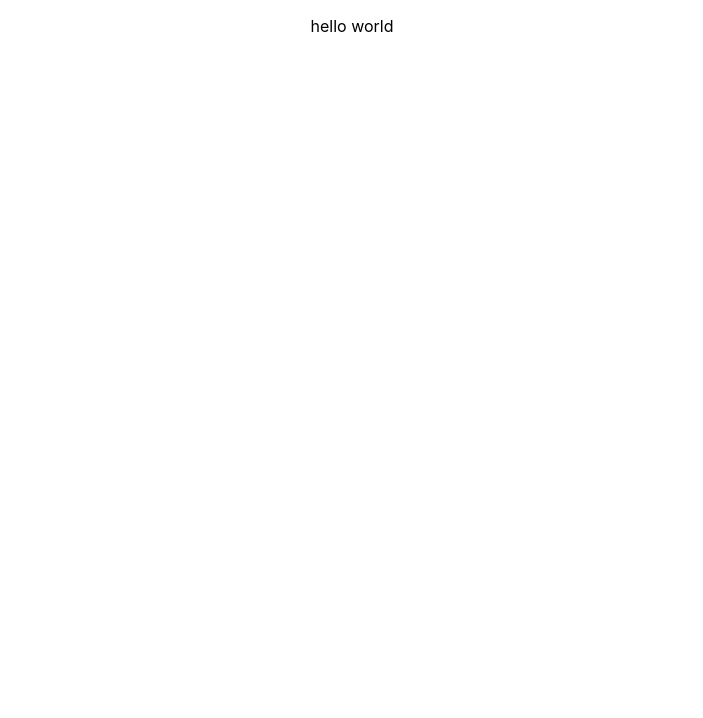
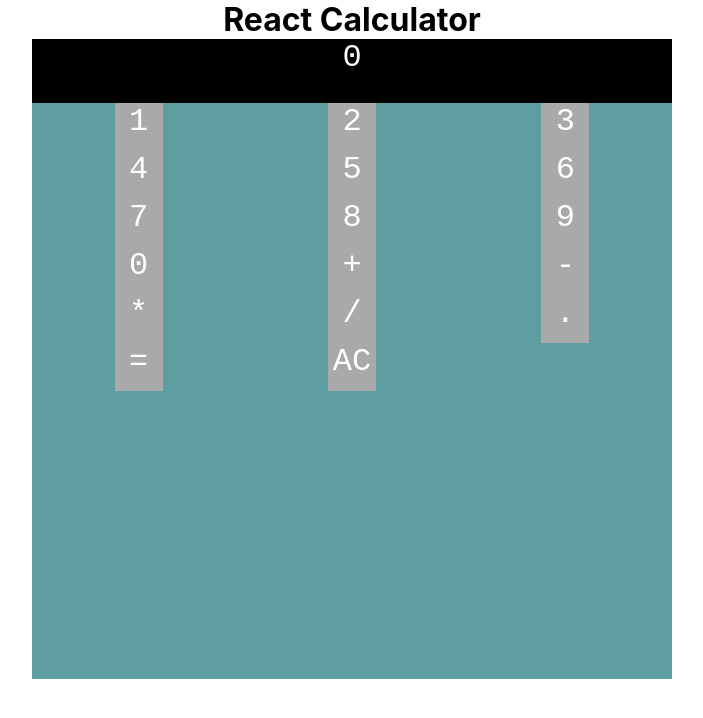
Before and after one commit to SiAust/react-calculator, a React (Create React App) app: page / in a window 1280 px wide. Shown: the top 718 px of the page, without its empty margins (288-991 px from the left). Built offline with nearby package versions, Linux system fonts and the light colour scheme.

Commit message:
Add basic app structure

```diff
--- a/src/App.css
+++ b/src/App.css
@@ -1,38 +1,34 @@
-.App {
-  text-align: center;
+:root {
+  --color1: cadetblue;
+  --color2: lightblue;
+  --color3: grey;
+  --color4: darkgrey;
+  --color5: skyblue;
+
 }
 
-.App-logo {
-  height: 40vmin;
-  pointer-events: none;
+* {
+  padding: 0;
+  margin: 0;
+
+  box-sizing: border-box;
 }
 
-@media (prefers-reduced-motion: no-preference) {
-  .App-logo {
-    animation: App-logo-spin infinite 20s linear;
-  }
+html, body, .App {
+  height: 100vh;
+  width: 100vw;
 }
 
-.App-header {
-  background-color: #282c34;
-  min-height: 100vh;
-  display: flex;
-  flex-direction: column;
-  align-items: center;
-  justify-content: center;
-  font-size: calc(10px + 2vmin);
-  color: white;
+main {
+  height: 80%;
+  width: 50%;
+
+  margin: 0 auto;
+
+  background-color: var(--color1);
 }
 
-.App-link {
-  color: #61dafb;
-}
-
-@keyframes App-logo-spin {
-  from {
-    transform: rotate(0deg);
-  }
-  to {
-    transform: rotate(360deg);
-  }
-}
+/* Classes */
+.App {
+   text-align: center;
+ }
--- a/src/App.js
+++ b/src/App.js
@@ -1,9 +1,14 @@
 import './App.css';
+
+import Calculator from "./Components/Calculator";
 
 function App() {
   return (
     <div className="App">
-      <p>hello world</p>
+        <h1>React Calculator</h1>
+      <main>
+        <Calculator />
+      </main>
     </div>
   );
 }
--- /dev/null
+++ b/src/Components/Calculator.js
@@ -0,0 +1,13 @@
+import CalculatorDisplay from "./CalculatorDisplay";
+import CalculatorInterface from "./CalculatorInterface";
+
+function Calculator() {
+    return (
+        <>
+            <CalculatorDisplay />
+            <CalculatorInterface />
+        </>
+    )
+}
+
+export default Calculator;
--- /dev/null
+++ b/src/Components/CalculatorDisplay.js
@@ -0,0 +1,13 @@
+import "../Styles/CalculatorDisplay.css"
+
+function CalculatorDisplay({displayVal = 0}) {
+    // TODO history?
+
+    return (
+        <div id="display-container">
+            <span id="display">{displayVal}</span>
+        </div>
+    )
+}
+
+export default CalculatorDisplay;
--- /dev/null
+++ b/src/Components/CalculatorInterface.js
@@ -0,0 +1,30 @@
+import "../Styles/CalculatorInterface.css"
+
+import FunctionButton from "./FunctionButton";
+import NumberButton from "./NumberButton"
+
+function CalculatorInterface() {
+    return (
+        <div className="interface-container">
+            <NumberButton digit={1}/>
+            <NumberButton digit={2}/>
+            <NumberButton digit={3}/>
+            <NumberButton digit={4}/>
+            <NumberButton digit={5}/>
+            <NumberButton digit={6}/>
+            <NumberButton digit={7}/>
+            <NumberButton digit={8}/>
+            <NumberButton digit={9}/>
+            <NumberButton digit={0}/>
+            <FunctionButton symbol={"+"}/>
+            <FunctionButton symbol={"-"}/>
+            <FunctionButton symbol={"*"}/>
+            <FunctionButton symbol={"/"}/>
+            <FunctionButton symbol={"."}/>
+            <FunctionButton symbol={"="}/>
+            <FunctionButton symbol={"AC"}/>
+        </div>
+    )
+}
+
+export default CalculatorInterface;
--- /dev/null
+++ b/src/Components/FunctionButton.js
@@ -0,0 +1,9 @@
+function FunctionButton({symbol}) {
+    return (
+        <div className="interface-btn">
+            <span>{symbol}</span>
+        </div>
+    )
+}
+
+export default FunctionButton;
--- /dev/null
+++ b/src/Components/NumberButton.js
@@ -0,0 +1,9 @@
+function NumberButton({digit}) {
+    return (
+        <div className="interface-btn">
+            {digit}
+        </div>
+    )
+}
+
+export default NumberButton;
--- /dev/null
+++ b/src/Styles/CalculatorDisplay.css
@@ -0,0 +1,13 @@
+#display {
+    font-family: monospace;
+    font-size: 2rem;
+
+    color: white;
+}
+
+#display-container {
+    width: 100%;
+    height: 4rem;
+
+    background-color: black;
+ }
--- /dev/null
+++ b/src/Styles/CalculatorInterface.css
@@ -0,0 +1,18 @@
+.interface-container {
+    display: grid;
+    grid-template-columns: 1fr 1fr 1fr;
+
+    justify-items: center;
+}
+
+.interface-btn {
+    width: 3rem;
+    height: 3rem;
+
+    font-size: 2rem;
+    font-family: monospace;
+
+    color: white;
+
+    background-color: var(--color4);
+}
```
